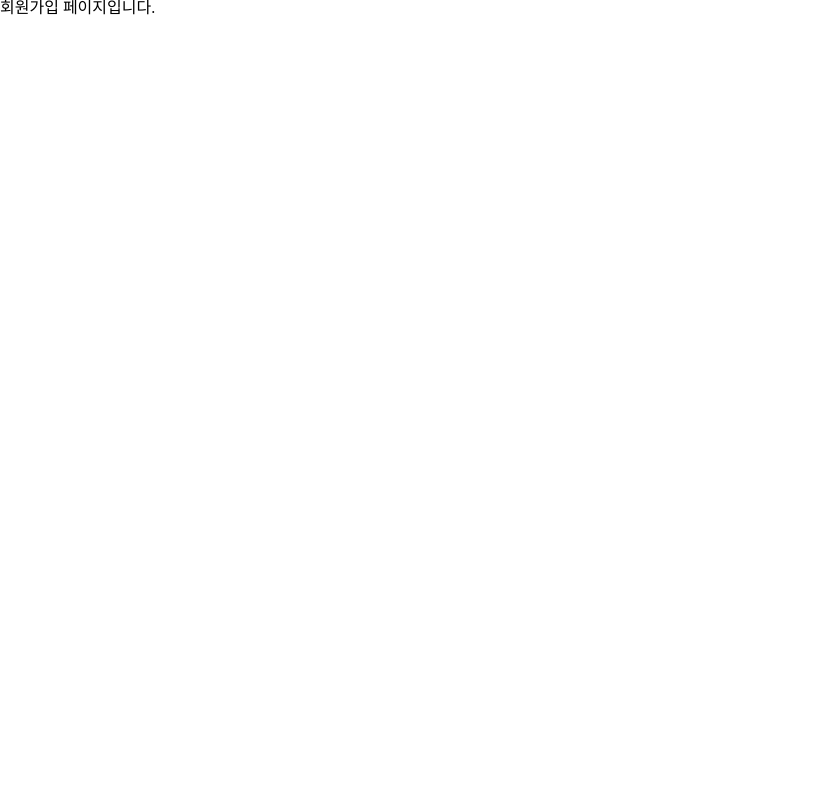
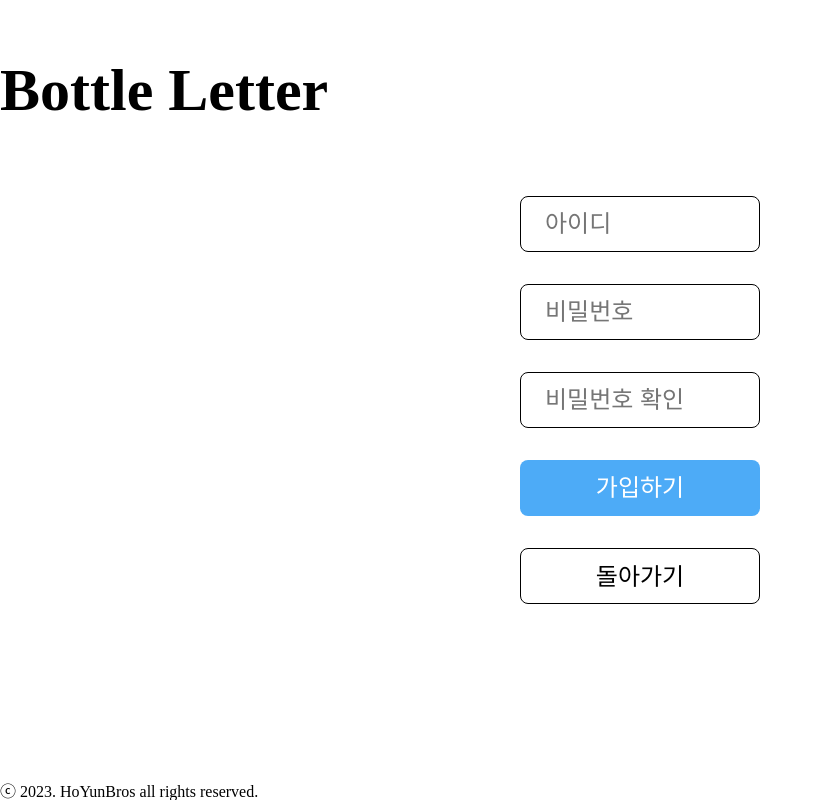
Before and after one commit to HoYunBros/bottle-letter-fe, a React (Create React App) app: page /signup in a window 1280 px wide. Shown: the whole page, without its empty margins (0-823 px from the left). Built offline with nearby package versions, Linux system fonts and the light colour scheme.

Commit message:
✨ feat #14: SignUp 페이지 구현
- navigate 추가

```diff
--- /dev/null
+++ b/src/pages/SignUpPage/SignUpPage.style.ts
@@ -0,0 +1,22 @@
+import styled from 'styled-components';
+
+const Header = styled.header`
+  padding-top: 60px;
+  font-size: 60px;
+  font-weight: bold;
+`;
+const Main = styled.main`
+  display: flex;
+  flex-direction: column;
+  justify-content: center;
+  align-items: center;
+  gap: 32px;
+  height: 70vh;
+`;
+const Footer = styled.footer`
+  position: fixed;
+  bottom: 0;
+  font-size: 16px;
+`;
+
+export { Header, Main, Footer };
--- a/src/pages/SignUpPage/index.tsx
+++ b/src/pages/SignUpPage/index.tsx
@@ -1,8 +1,56 @@
+import { useNavigate } from 'react-router-dom';
+
+import { useInput } from '@hooks/useInput';
+import Layout from '@components/common/Layout';
+import Input from '@components/common/Input';
+import Button from '@components/common/Button';
+import * as S from './SignUpPage.style';
+
 const SignUpPage = () => {
+  const [id, handleIdInputChange] = useInput('');
+  const [password, handlePasswordInputChange] = useInput('');
+  const [confirmedPassword, handleConfirmedPasswordInputChange] = useInput('');
+  const navigate = useNavigate();
+
   return (
-    <section>
-      <h1>회원가입 페이지입니다.</h1>
-    </section>
+    <Layout>
+      <S.Header>Bottle Letter</S.Header>
+      <S.Main>
+        <Input value={id} onChange={handleIdInputChange} size="large" placeholder="아이디" />
+        <Input
+          value={password}
+          onChange={handlePasswordInputChange}
+          size="large"
+          placeholder="비밀번호"
+        />
+        <Input
+          value={confirmedPassword}
+          onChange={handleConfirmedPasswordInputChange}
+          size="large"
+          placeholder="비밀번호 확인"
+        />
+        <Button
+          onClick={() => {
+            // TODO: 회원가입 후 메인 페이지 이동 시, api 통신
+            navigate('/');
+          }}
+          size="large"
+          status="primary"
+        >
+          가입하기
+        </Button>
+        <Button
+          onClick={() => {
+            navigate('/signin');
+          }}
+          size="large"
+          status="tertiary"
+        >
+          돌아가기
+        </Button>
+      </S.Main>
+      <S.Footer>ⓒ 2023. HoYunBros all rights reserved.</S.Footer>
+    </Layout>
   );
 };
 
```
